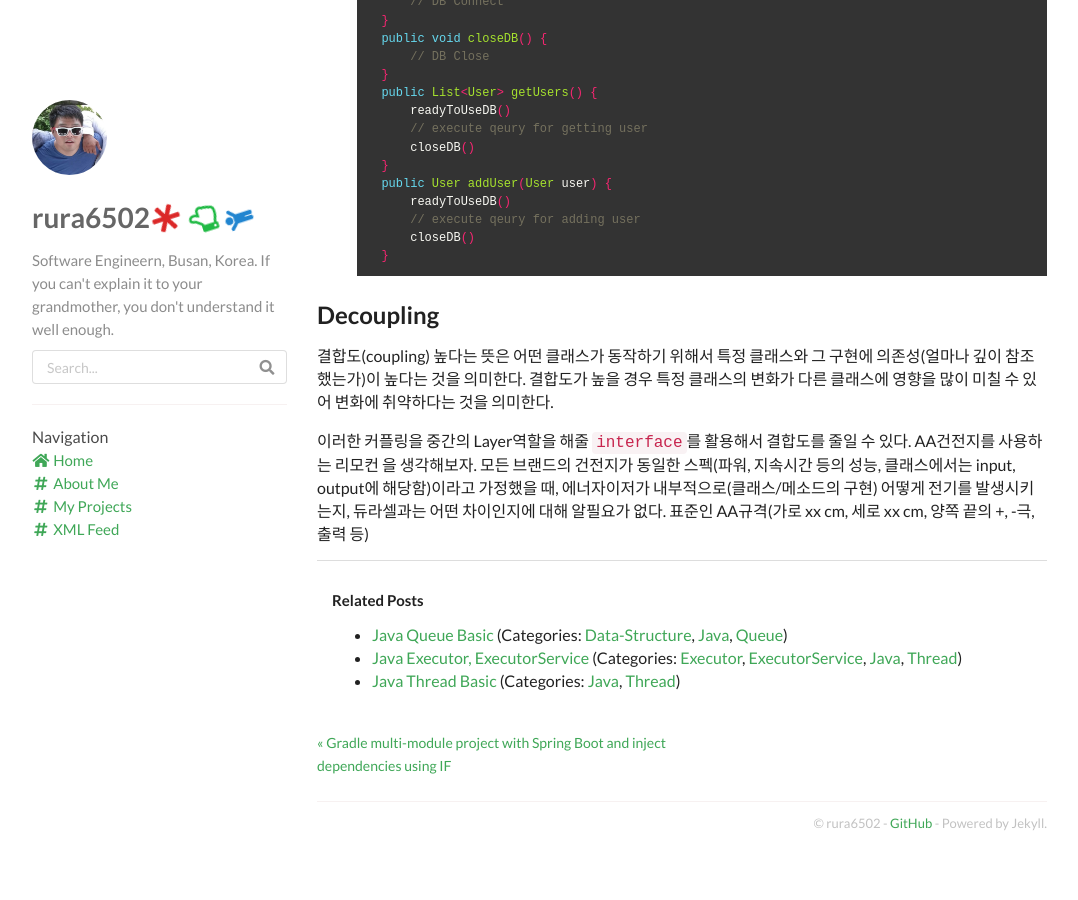
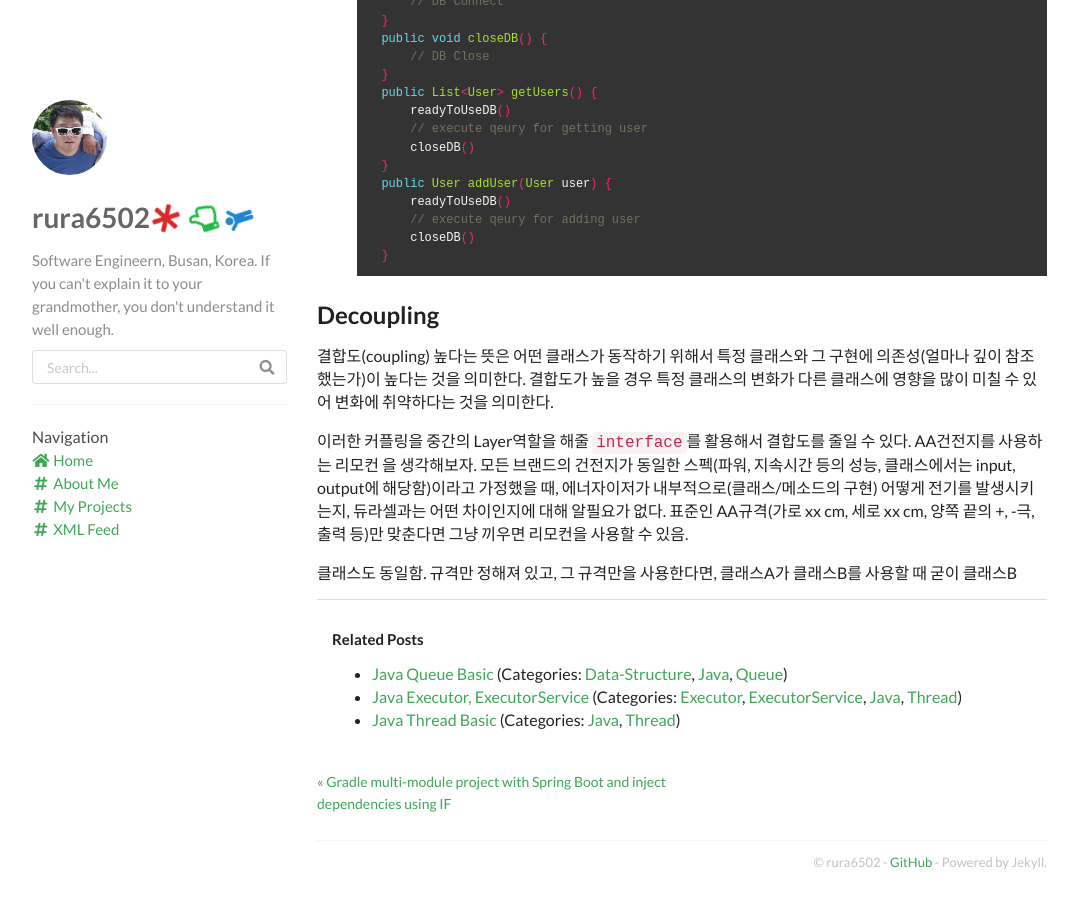
Before and after one commit to rura6502/rura6502.github.io, a Jekyll site: the page built from _posts/2020-08-16-프로그램 설계 원칙 - KISS, DRY.md, in a window 1280 px wide and 900 px high, scrolled down 1408 px. Shown: the whole window, without its empty margins (53-1131 px from the left). Built offline with Jekyll 4.4.1, drawn with Linux system fonts in a browser that asks for light colours; nearby versions of some CDN libraries; comment, search, counter and statistics services are not loaded; before the commit the page ends 2269 px from its top, so only the background shows below that.

Commit message:
_posts/2020-08-16-프로그램 설계 원칙 - KISS, DRY.md updated from https://stackedit.io/

```diff
--- a/_posts/2020-08-16-프로그램 설계 원칙 - KISS, DRY.md
+++ b/_posts/2020-08-16-프로그램 설계 원칙 - KISS, DRY.md
@@ -85,8 +85,10 @@
 ## Decoupling
 결합도(coupling) 높다는 뜻은 어떤 클래스가 동작하기 위해서 특정 클래스와 그 구현에 의존성(얼마나 깊이 참조했는가)이 높다는 것을 의미한다. 결합도가 높을 경우 특정 클래스의 변화가 다른 클래스에 영향을 많이 미칠 수 있어 변화에 취약하다는 것을 의미한다.
 
-이러한 커플링을 중간의 Layer역할을 해줄 `interface`를 활용해서 결합도를 줄일 수 있다. AA건전지를 사용하는 리모컨 을 생각해보자. 모든 브랜드의 건전지가 동일한 스펙(파워, 지속시간 등의 성능, 클래스에서는 input, output에 해당함)이라고 가정했을 때, 에너자이저가 내부적으로(클래스/메소드의 구현) 어떻게 전기를 발생시키는지, 듀라셀과는 어떤 차이인지에 대해 알필요가 없다. 표준인 AA규격(가로 xx cm, 세로 xx cm, 양쪽 끝의 +, -극, 출력 등)
+이러한 커플링을 중간의 Layer역할을 해줄 `interface`를 활용해서 결합도를 줄일 수 있다. AA건전지를 사용하는 리모컨 을 생각해보자. 모든 브랜드의 건전지가 동일한 스펙(파워, 지속시간 등의 성능, 클래스에서는 input, output에 해당함)이라고 가정했을 때, 에너자이저가 내부적으로(클래스/메소드의 구현) 어떻게 전기를 발생시키는지, 듀라셀과는 어떤 차이인지에 대해 알필요가 없다. 표준인 AA규격(가로 xx cm, 세로 xx cm, 양쪽 끝의 +, -극, 출력 등)만 맞춘다면 그냥 끼우면 리모컨을 사용할 수 있음.
+
+클래스도 동일함. 규격만 정해져 있고, 그 규격만을 사용한다면, 클래스A가 클래스B를 사용할 때 굳이 클래스B
 <!--stackedit_data:
-eyJoaXN0b3J5IjpbLTcyNjkwNDM5Niw5MDMzNzI4ODQsLTgwOT
-kwNjM2Nl19
+eyJoaXN0b3J5IjpbLTEzMjQ0MDIxMDQsOTAzMzcyODg0LC04MD
+k5MDYzNjZdfQ==
 -->
```
